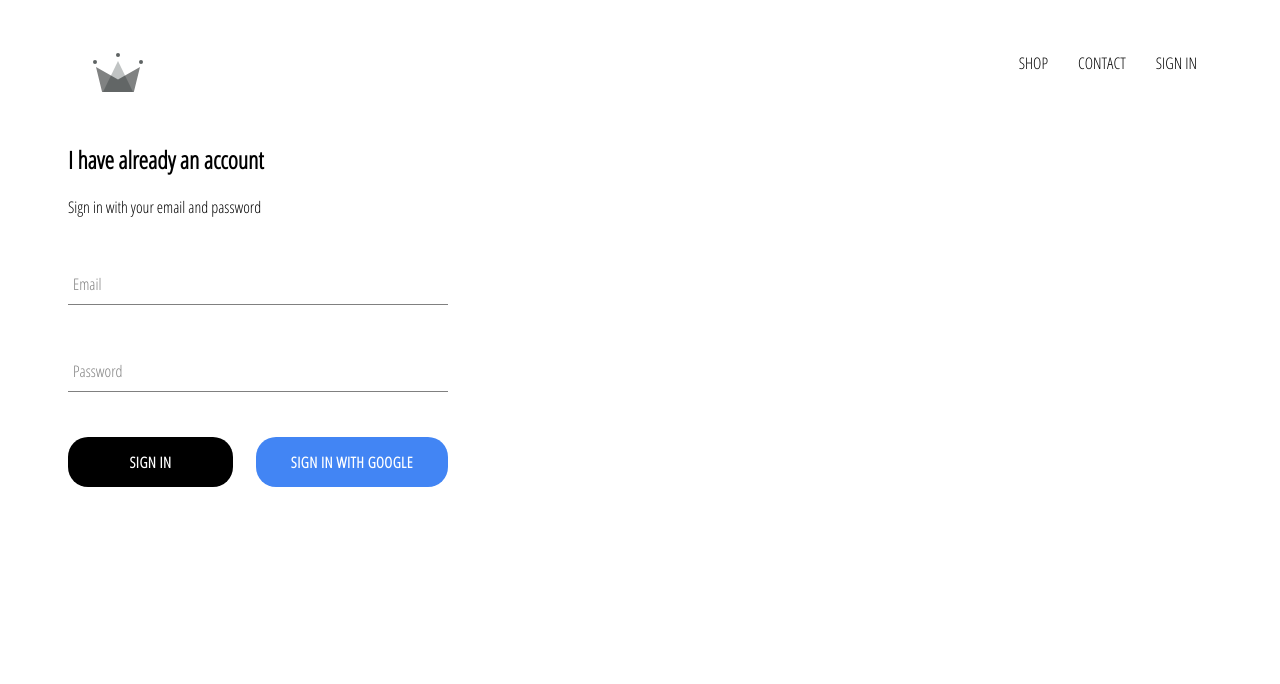
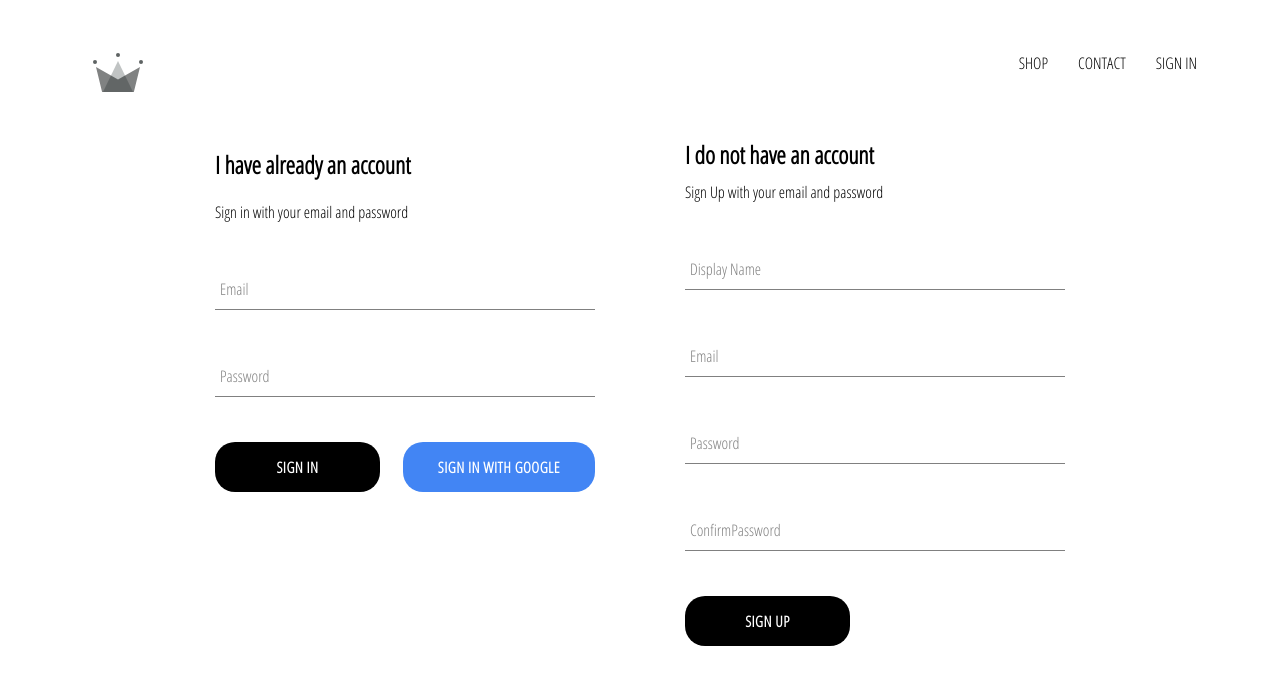
Before and after one commit to Manik5/Crown-Music-with-redux-saga, a React (Create React App) app: page /signin in a window 1280 px wide. Shown: the top 684 px of the page. Built offline with nearby package versions, Linux system fonts and the light colour scheme; no server answers.

Commit message:
added sign up form and storage

```diff
--- a/src/App.js
+++ b/src/App.js
@@ -38,10 +38,11 @@
 							...snapShot.data
 						}
 					});
+
+					console.log(this.state);
 				});
-			} else {
+			}
 				this.setState({currentUser: userAuth});
-			}
 		});
 	}
 
--- a/src/pages/sign-in-and-sign-up/SignInAndSignUp.jsx
+++ b/src/pages/sign-in-and-sign-up/SignInAndSignUp.jsx
@@ -1,10 +1,14 @@
 import React from 'react';
 import SignIn from '../../components/sign-in/SignIn';
+import SignUp from '../../components/sign-up/SignUp';
+
+
 import './signinandsignup.scss';
 
 const SignInAndSignUpPage = () => (
 	<div className="sign-in-and-sign-up">
 		<SignIn />
+		<SignUp />
 	</div>
 )
 
--- a/src/pages/sign-in-and-sign-up/signinandsignup.scss
+++ b/src/pages/sign-in-and-sign-up/signinandsignup.scss
@@ -0,0 +1,6 @@
+.sign-in-and-sign-up {
+	width: 850px;
+	display: flex;
+	justify-content: space-between;
+	margin: 30px auto;
+}
```
